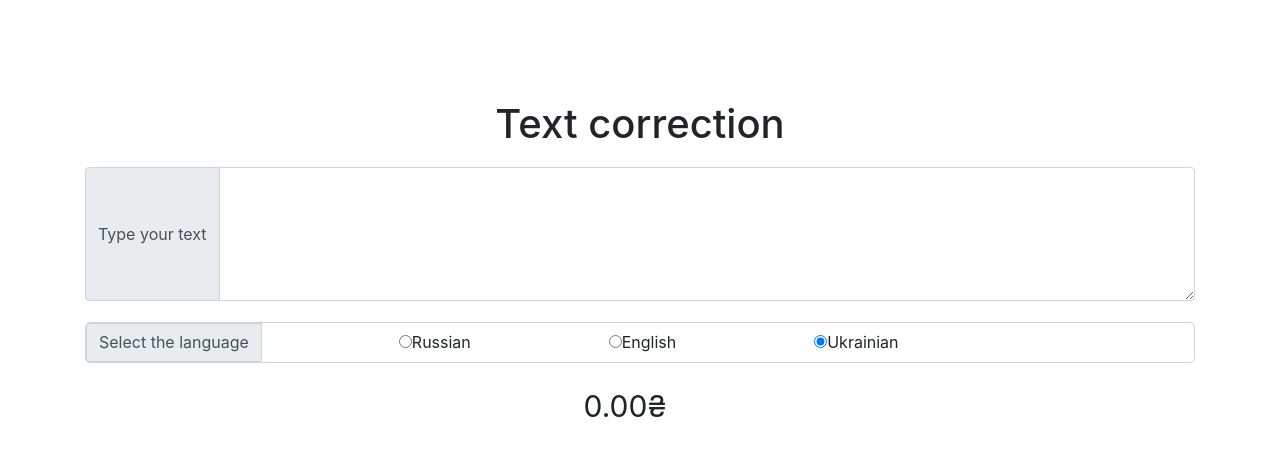
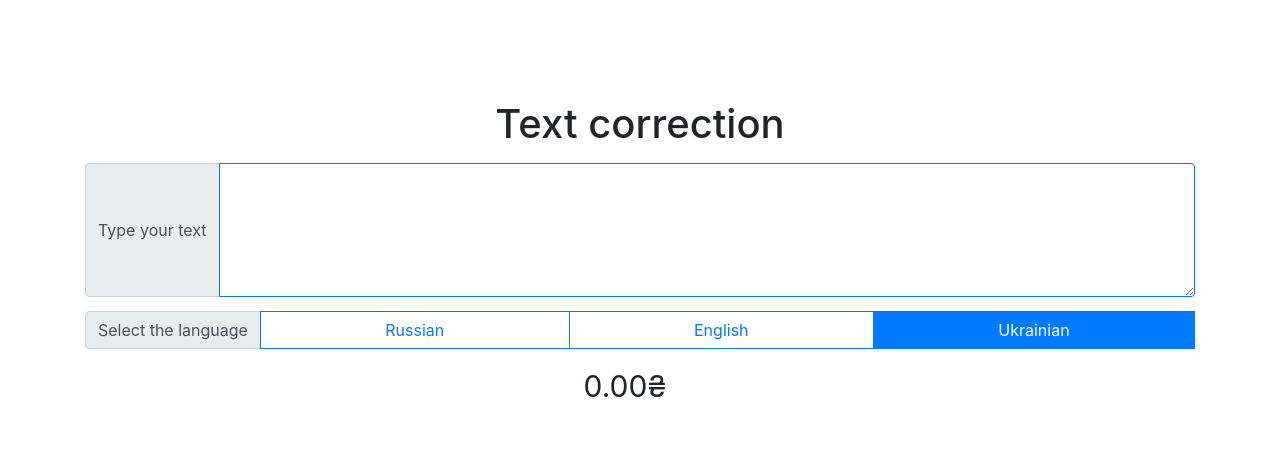
Before and after one commit to RiinaVi/lambda-correctarium, a React (Create React App) app: page / in a window 1280 px wide. Shown: the top 456 px of the page. Built offline with nearby package versions, Linux system fonts and the light colour scheme; the HTML template or start-up script is replaced by a standard one.

Commit message:
style refactor

```diff
--- a/package.json
+++ b/package.json
@@ -8,8 +8,7 @@
     "@testing-library/user-event": "^7.2.1",
     "react": "^16.13.0",
     "react-dom": "^16.13.0",
-    "react-scripts": "3.4.0",
-    "zeropad": "^1.1.0"
+    "react-scripts": "3.4.0"
   },
   "scripts": {
     "start": "react-scripts start",
@@ -33,8 +32,8 @@
     ]
   },
   "devDependencies": {
-    "esm": "^3.2.25",
     "moment": "^2.24.0",
+    "prop-types": "^15.7.2",
     "react-bootstrap": "^1.0.0-beta.17"
   }
 }
--- a/src/App.css
+++ b/src/App.css
@@ -21,6 +21,11 @@ form {
     flex-direction: column;
     justify-content: space-around;
 }
+
+.form-control {
+    border-color: #007bff;
+}
+
 .col-sm-10 {
     display: flex;
     justify-content: space-evenly;
@@ -28,30 +33,35 @@ form {
     flex-direction: column;
 }
 
-.radioButtons {
-    display: flex;
-    width: 70%;
-    justify-content: space-evenly;
+.btn-outline-primary, .btn-primary {
+    border-radius: 0;
+}
+
+
+.btn-group {
+    width: 100%;
 }
 
 .radioInputGroup {
-    align-items: baseline;
-    border: 1px solid #ced4da;
-    border-radius: 5px;
+    flex-wrap: nowrap;
 }
 
-.input-group-prepend{
+.input-group-prepend {
     height: 100%;
 }
 
-.form-check{
+.form-check {
     display: inline-block;
 }
 
-label{
+label {
     cursor: pointer;
 }
 
 .price {
     font-size: 30px;
 }
+
+.time {
+    min-height: 1.5em;
+}
--- a/src/FormComponent.js
+++ b/src/FormComponent.js
@@ -1,10 +1,10 @@
 import React from "react";
-import {Col, Container, Form, FormControl, InputGroup, Row} from "react-bootstrap";
+import {Col, Container, Form, FormControl, InputGroup, Row, ButtonGroup, Button} from "react-bootstrap";
 import {languages} from "./calculators";
 import PropTypes from 'prop-types';
 import './App.css'
 
-function FormComponent({onChangeHandler, setTextLength, setLanguage, price, time}) {
+function FormComponent({onChangeHandler, setTextLength, setLanguage, language, price, time}) {
     return (
         <Container>
             <Row>
@@ -26,24 +26,19 @@ function FormComponent({onChangeHandler, setTextLength, setLanguage, price, time
                         <InputGroup.Prepend>
                             <InputGroup.Text>Select the language</InputGroup.Text>
                         </InputGroup.Prepend>
-                        <div className={'radioButtons'}>
+
+                        <ButtonGroup aria-label="Basic example">
                             {languages.map((lang, index) => {
                                 return (
-                                    <div key={index}>
-                                        <input
-                                            type="radio"
-                                            id={'radio' + index}
-                                            name="formHorizontalRadios"
-                                            defaultChecked={true}
+                                    <Button variant={language === lang ? 'primary' : "outline-primary"}
+                                            key={index}
                                             value={lang}
                                             onClick={e => onChangeHandler(setLanguage, e.target.value)}
                                             onFocus={e => onChangeHandler(setLanguage, e.target.value)}
-                                        />
-                                        <label key={index} htmlFor={'radio' + index}>{lang}</label>
-                                    </div>
+                                    >{lang}</Button>
                                 )
                             })}
-                        </div>
+                        </ButtonGroup>
                     </InputGroup>
                     <Form.Group as={Row}>
                         <Col sm={{span: 10}}>
@@ -52,8 +47,7 @@ function FormComponent({onChangeHandler, setTextLength, setLanguage, price, time
                             </Row>
                             <Row>
                                 <div className='time'
-                                     hidden={!price}
-                                >Text will be ready on {time}</div>
+                                ><span hidden={!price}>Text will be ready on {time} </span></div>
                             </Row>
                         </Col>
                     </Form.Group>
@@ -67,11 +61,13 @@ FormComponent.propTypes = {
     onChangeHandler: PropTypes.func.isRequired,
     setTextLength: PropTypes.func.isRequired,
     setLanguage: PropTypes.func.isRequired,
+    language: PropTypes.string.isRequired,
     price: PropTypes.number.isRequired,
     time: PropTypes.string.isRequired
 };
 
 FormComponent.defaultProps = {
+    language: '',
     price: 0,
     time: ''
 };
--- a/src/FormContainer.js
+++ b/src/FormContainer.js
@@ -23,6 +23,7 @@ export default function FormContainer() {
             onChangeHandler={onChangeHandler}
             setTextLength={setTextLength}
             setLanguage={setLanguage}
+            language={language}
             price={price}
             time={time}
         />
```
Also changed, not shown: 1 other file (tests, documents, lock files or other folders).
